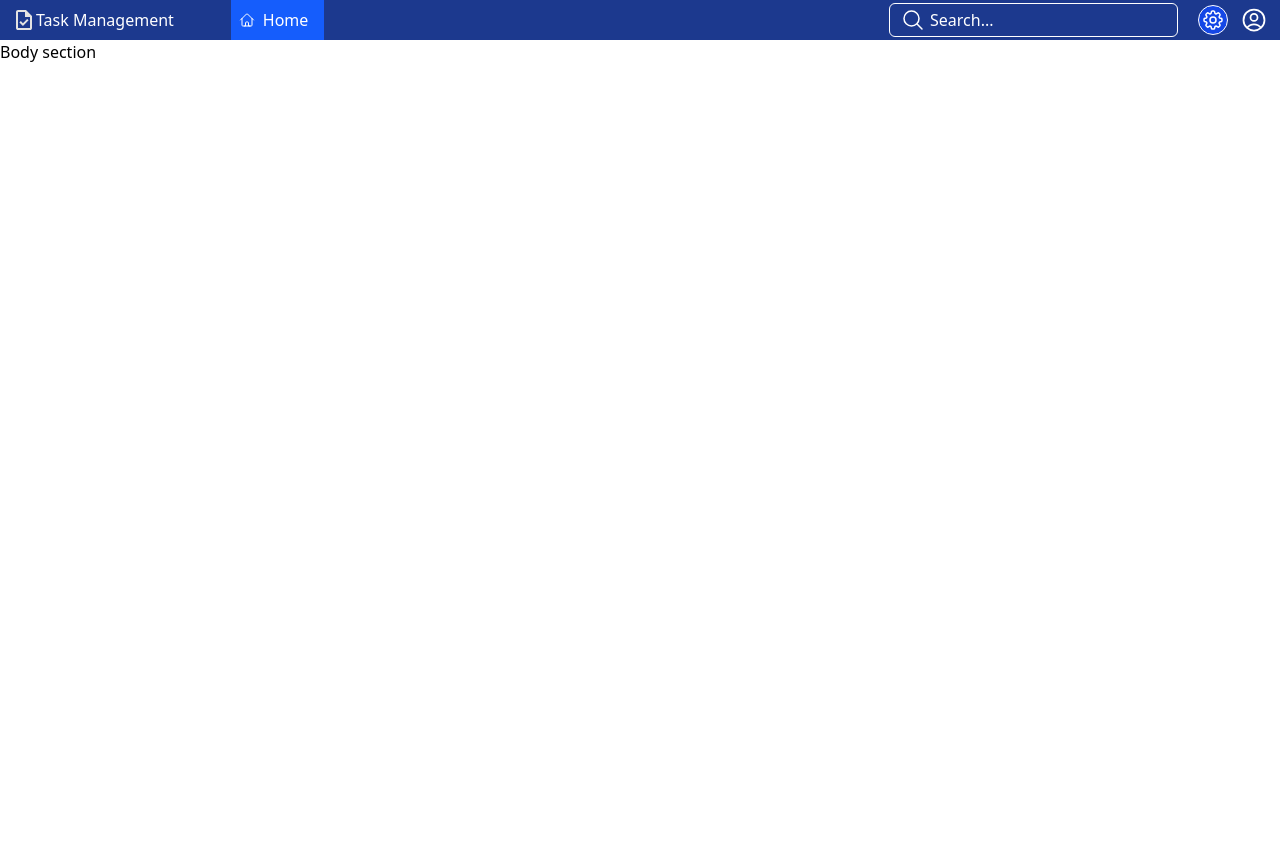
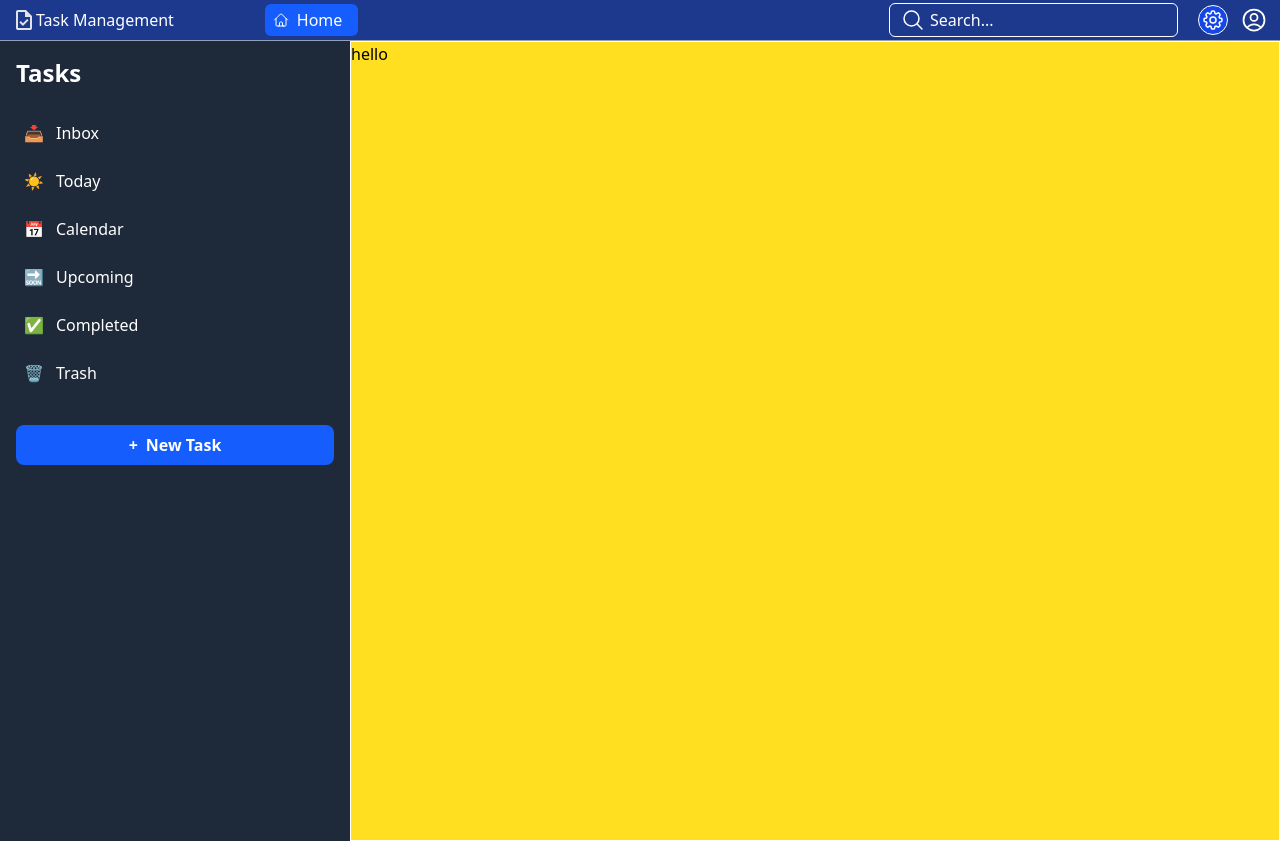
Before and after one commit to subash43e/taskapp, a Next.js app: page / in a window 1280 px wide. Before the commit the page ends 800 px from the top, so only its background shows below. Built offline with nearby package versions, Linux system fonts and the light colour scheme.

Commit message:
Add Sidebar component and implement resizing functionality in Home

```diff
--- a/src/Components/NavBar/index.tsx
+++ b/src/Components/NavBar/index.tsx
@@ -1,7 +1,7 @@
 export default function Navbar() {
     return (
         <>
-            <div className="bg-blue-900 flex">
+            <div className="bg-blue-900 flex border-b border-slate-400">
                 {/* brand */}
                 <div className="">
                     <div className="py-2 px-3 flex">
@@ -14,7 +14,7 @@ export default function Navbar() {
                     </div>
                 </div>
                 {/* navigation example (home) */}
-                <div className="flex px-[5px] justify-center ml-10">
+                <div className="flex px-[5px] justify-center ml-[74px]">
 
                     {/* 1. container create pannanum
                         2. Container padding and margin kudukanum.
@@ -23,13 +23,15 @@ export default function Navbar() {
                         5. bg color kutugunanum
                         6. Icon add pannanum specific ka home icons
                      */}
+                    <div className="content-center">
+                        <a href="#" className="bg-blue-600 py-1 px-2 items-center flex text-white rounded-md">
+                            <svg xmlns="http://www.w3.org/2000/svg" fill="none" viewBox="0 0 24 24" strokeWidth={1.5} stroke="currentColor" className="size-4">
+                                <path strokeLinecap="round" strokeLinejoin="round" d="m2.25 12 8.954-8.955c.44-.439 1.152-.439 1.591 0L21.75 12M4.5 9.75v10.125c0 .621.504 1.125 1.125 1.125H9.75v-4.875c0-.621.504-1.125 1.125-1.125h2.25c.621 0 1.125.504 1.125 1.125V21h4.125c.621 0 1.125-.504 1.125-1.125V9.75M8.25 21h8.25" />
+                            </svg>
+                            <h1 className="px-2 text-white">Home</h1>
+                        </a>
+                    </div>
 
-                    <a href="#" className="bg-blue-600 py-1 px-2 items-center flex text-white">
-                        <svg xmlns="http://www.w3.org/2000/svg" fill="none" viewBox="0 0 24 24" strokeWidth={1.5} stroke="currentColor" className="size-4">
-                            <path strokeLinecap="round" strokeLinejoin="round" d="m2.25 12 8.954-8.955c.44-.439 1.152-.439 1.591 0L21.75 12M4.5 9.75v10.125c0 .621.504 1.125 1.125 1.125H9.75v-4.875c0-.621.504-1.125 1.125-1.125h2.25c.621 0 1.125.504 1.125 1.125V21h4.125c.621 0 1.125-.504 1.125-1.125V9.75M8.25 21h8.25" />
-                        </svg>
-                        <h1 className="px-2 text-white">Home</h1>
-                    </a>
                 </div>
 
                 {/* search bar */}
@@ -49,7 +51,6 @@ export default function Navbar() {
                             </svg>
                         </div>
                     </div>
-
                 </div>
                 {/* setting Gear Icons */}
                 <div className="items-center content-center ml-5 ">
--- /dev/null
+++ b/src/Components/Sidebar/index.tsx
@@ -0,0 +1,49 @@
+import React from 'react';
+
+ export const Sidebar = () => {
+
+  return (
+    <div className={`w-full bg-gray-800 text-white h-screen p-4`}>
+      <h2 className="text-2xl font-bold mb-6">Tasks</h2>
+      <nav>
+        <ul>
+          <li className="mb-2">
+            <a href="#" className="flex items-center p-2 rounded-lg hover:bg-gray-700">
+              <span className="mr-3">📥</span> Inbox
+            </a>
+          </li>
+          <li className="mb-2">
+            <a href="#" className="flex items-center p-2 rounded-lg hover:bg-gray-700">
+              <span className="mr-3">☀️</span> Today
+            </a>
+          </li>
+          <li className="mb-2">
+            <a href="#" className="flex items-center p-2 rounded-lg hover:bg-gray-700">
+              <span className="mr-3">📅</span> Calendar
+            </a>
+          </li>
+          <li className="mb-2">
+            <a href="#" className="flex items-center p-2 rounded-lg hover:bg-gray-700">
+              <span className="mr-3">🔜</span> Upcoming
+            </a>
+          </li>
+          <li className="mb-2">
+            <a href="#" className="flex items-center p-2 rounded-lg hover:bg-gray-700">
+              <span className="mr-3">✅</span> Completed
+            </a>
+          </li>
+          <li className="mb-2">
+            <a href="#" className="flex items-center p-2 rounded-lg hover:bg-gray-700">
+              <span className="mr-3">🗑️</span> Trash
+            </a>
+          </li>
+        </ul>
+      </nav>
+      <div className="mt-8">
+        <button className="w-full bg-blue-600 hover:bg-blue-700 text-white font-bold py-2 px-4 rounded-lg flex items-center justify-center">
+          <span className="mr-2">+</span> New Task
+        </button>
+      </div>
+    </div>
+  )
+};
--- a/src/app/page.tsx
+++ b/src/app/page.tsx
@@ -1,6 +1,37 @@
+"use client"
+import { useEffect, useState } from "react";
 import Navbar from "../Components/NavBar";
+import { Sidebar } from "../Components/Sidebar";
 
 export default function Home() {
+
+  const [size, setSize] = useState(350);
+  const [isResizing, setIsResizing] = useState(false);
+
+  const handleMouseDown = () => setIsResizing(true);
+
+
+  useEffect(() => {
+
+    const handlingMouseMoving = (e) => {
+      if (!isResizing) return;
+      e.preventDefault();
+      const movement = e.movementX;
+      setSize(size + movement);
+      console.log(e);
+    }
+
+    const handleMouseUp = () => setIsResizing(false);
+
+    window.addEventListener("mousemove", handlingMouseMoving);
+    window.addEventListener("mouseup", handleMouseUp);
+
+    return () => {
+      window.removeEventListener("mousemove", handlingMouseMoving);
+      window.removeEventListener("mouseup", handleMouseUp);
+    }
+  }, [size, isResizing])
+
 
   return (
     <div>
@@ -11,11 +42,16 @@ export default function Home() {
         </nav>
       </section>
 
-      <section>
-        {/* Body code here going */}
-        <h1>Body section</h1>
+      <section className="bg-blue-900 h-screen flex" >
+        {/* Side bar code going here. */}
+        <div style={{ width: `${size}px` }} onMouseDown={handleMouseDown}>
+          <Sidebar />
+        </div>
+        {/* Body code here going here. */}
+        <main className="resize-y border border-white bg-yellow-300 grow">
+          <h1>hello</h1>
+        </main>
       </section>
-
     </div>
   );
 }
```
